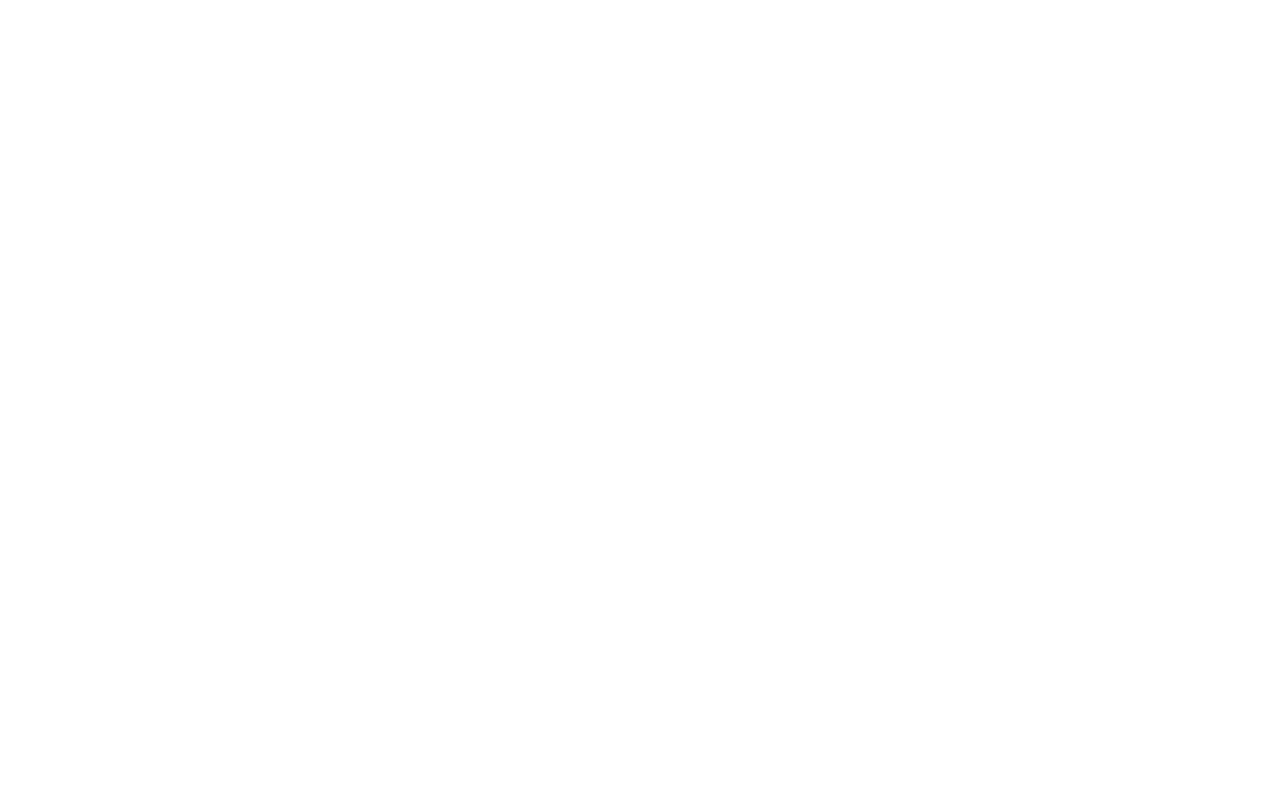
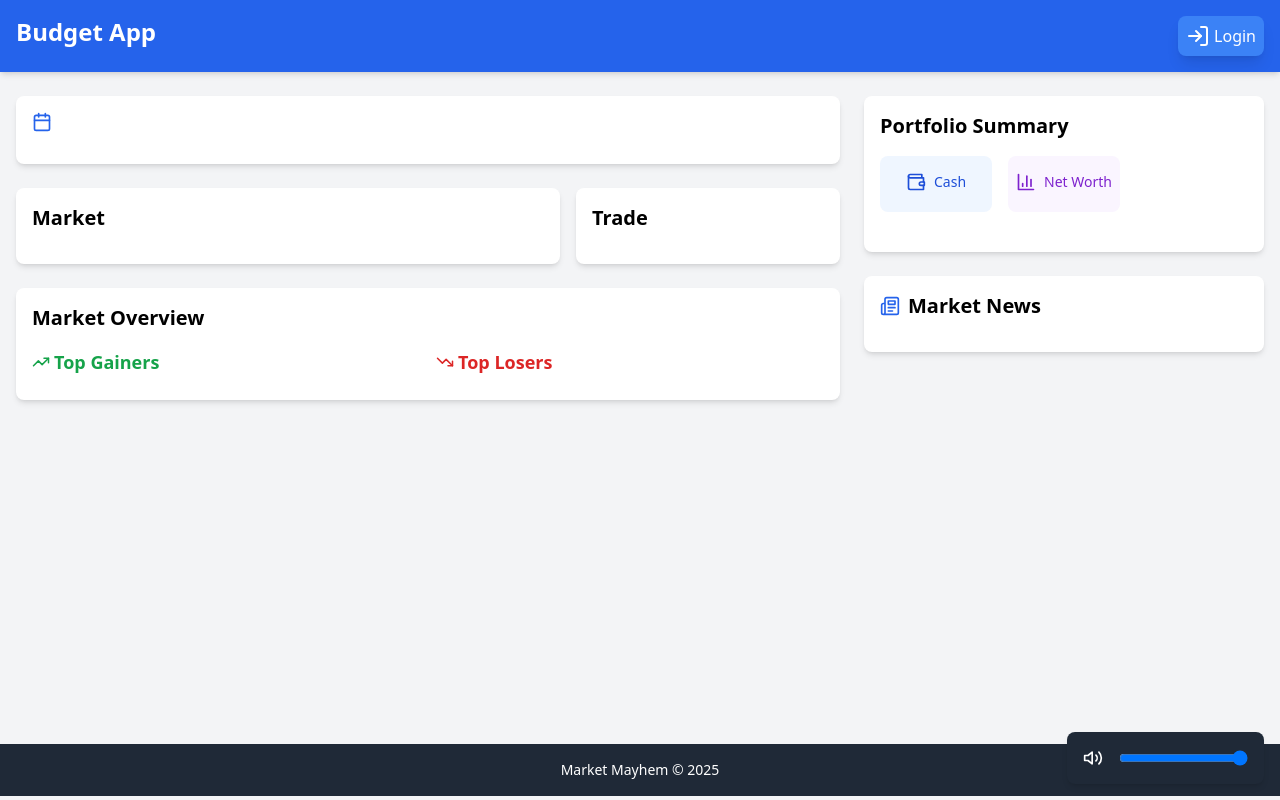
Before and after one commit to Vchen7629/Budget.me, a React (Vite) app: page / in a window 1280 px wide. Built offline with nearby package versions, Linux system fonts and the light colour scheme.

Commit message:
added login button

```diff
--- a/src/App.tsx
+++ b/src/App.tsx
@@ -1,6 +1,5 @@
 import { Route, Routes } from "react-router";
 import BudgetPage from "./pages/budgetpage.js"
-import HomePage from "./pages/homepage.js";
 import LoginPage from "./pages/loginpage.js";
 
 
@@ -8,8 +7,7 @@ function App() {
 
   return (
     <Routes>
-      <Route path="/budget" element={<BudgetPage/>} />
-      <Route path="/" element={<HomePage/>}/>
+      <Route path="/" element={<BudgetPage/>} />
       <Route path="/login" element={<LoginPage/>}/>
     </Routes>
   );
--- a/src/pages/budgetpage.tsx
+++ b/src/pages/budgetpage.tsx
@@ -1,14 +1,17 @@
 import { useState, useRef, useEffect } from 'react';
+import { LucideLogIn } from 'lucide-react';
 import StockList from '../components/StockList';
 import PortfolioSummary from '../components/PortfolioSummary';
 import NewsPanel from '../components/NewsPanel';
 import GameControls from '../components/GameControls';
 import MarketOverview from '../components/MarketOverview';
 import { Volume, Volume1Icon, Volume2Icon, VolumeXIcon } from 'lucide-react';
+import { useNavigate } from 'react-router';
 
 const BudgetPage = () => {
     const [isGameStarted, _] = useState(false);
     const [volume, setVolume] = useState(1);
+    const navigate = useNavigate()
     const audioRef = useRef<HTMLAudioElement | null>(null);
 
     // Automatically start the music when the game starts
@@ -32,15 +35,25 @@ const BudgetPage = () => {
         }
     }, [volume]);
 
+    function navigateLogin() {
+      navigate("/login")
+    }
+
     return (
       <div className="min-h-screen bg-gray-100">
         <header className="bg-blue-600 text-white shadow-md">
-          <div className="container mx-auto px-4 py-4">
-            <h1 className="text-2xl font-bold">Market Mayhem</h1>
+          <div className="container flex justify-between mx-auto px-4 py-4">
+            <h1 className="text-2xl font-bold">Budget App</h1>
+            <div className='flex space-x-2'>
+              <button onClick={navigateLogin} className='flex items-center space-x-1 bg-blue-500 rounded-lg p-2 shadow-lg'>
+                <LucideLogIn/>
+                <h1>Login</h1>
+              </button>
+            </div>
           </div>
         </header>
 
-        <main className="container mx-auto px-4 py-6">
+        <main className="container mx-auto h-[80vh] px-4 py-6">
           <div className="grid grid-cols-1 lg:grid-cols-3 gap-6">
             <div className="lg:col-span-2 space-y-6">
               <GameControls />
--- a/src/pages/homepage.tsx
+++ /dev/null
@@ -1,10 +0,0 @@
-
-const HomePage = () => {
-    return (
-        <main className="">
-
-        </main>
-    )
-}
-
-export default HomePage
```
